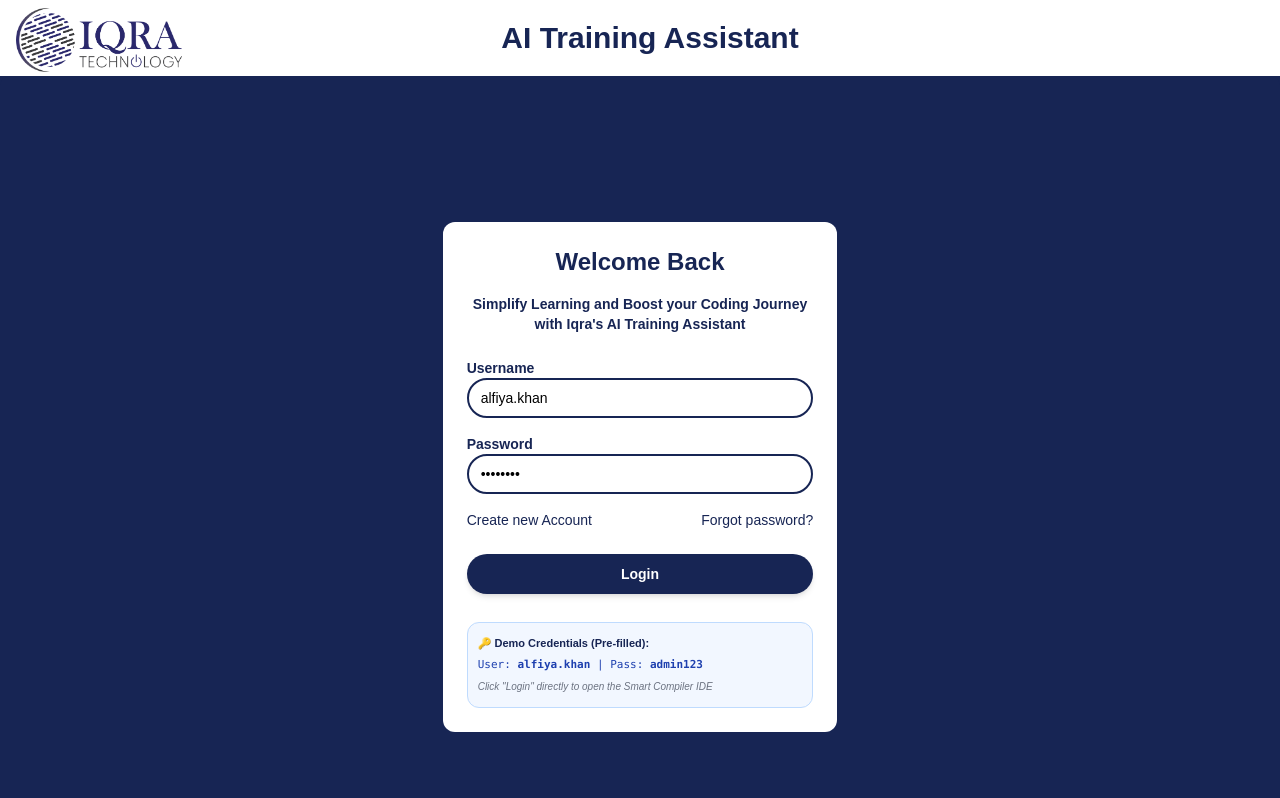
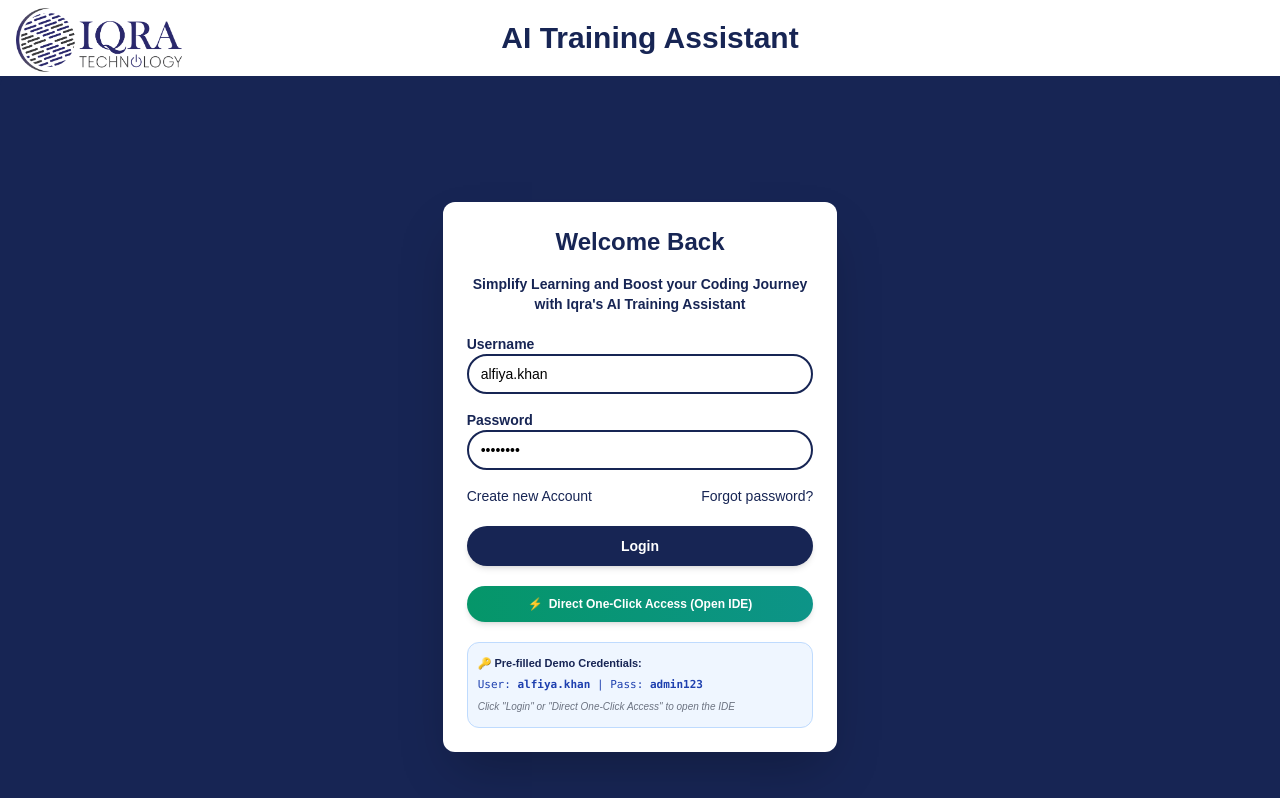
Before and after one commit to Alfiya2109/training-assistant-frontend, a React (Create React App) app: page / in a window 1280 px wide. Built offline with nearby package versions, Linux system fonts and the light colour scheme.

Commit message:
Fix browser-safe base64 token generation, button spinner, and direct one-click access

```diff
--- a/src/Authentication/Login.js
+++ b/src/Authentication/Login.js
@@ -9,6 +9,7 @@ import { API_BASE_URL } from '../config';
 const Login = ({ togglePage }) => {
     const [username, setUsername] = useState('alfiya.khan');
     const [password, setPassword] = useState('admin123');
+    const [submitting, setSubmitting] = useState(false);
     const [newPassword, setNewPassword] = useState('');
     const [confirmPassword, setConfirmPassword] = useState('');
     const [isModalOpen, setIsModalOpen] = useState(false);
@@ -21,6 +22,38 @@ const Login = ({ togglePage }) => {
     const [isOTPValid, setIsOTPValid] = useState(false);
     const { setUser } = useUser();
     const navigate = useNavigate();
+
+    const generateDemoToken = (user) => {
+        const payload = {
+            user_id: 1,
+            username: user || 'alfiya.khan',
+            email: `${user || 'alfiya.khan'}@iqratechnology.com`,
+            is_admin: true,
+            exp: 1999999999
+        };
+        let b64 = "";
+        try {
+            b64 = btoa(unescape(encodeURIComponent(JSON.stringify(payload))));
+        } catch (e) {
+            b64 = "eyJ1c2VyX2lkIjoxLCJ1c2VybmFtZSI6ImFsZml5YS5raGFuIiwiZW1haWwiOiJhbGZpeWEua2hhbkBpcXJhdGVjaG5vbG9neS5jb20iLCJpc19hZG1pbiI6dHJ1ZSwiZXhwIjoxOTk5OTk5OTk5fQ==";
+        }
+        return `eyJhbGciOiJIUzI1NiIsInR5cCI6IkpXVCJ9.${b64}.mock_signature`;
+    };
+
+    const enterDemoDirectly = () => {
+        const activeUser = (username || '').trim() || 'alfiya.khan';
+        const demoToken = generateDemoToken(activeUser);
+        const demoUser = { username: activeUser, isAdmin: true };
+        try {
+            localStorage.setItem('access_token', demoToken);
+            localStorage.setItem('user_info', JSON.stringify(demoUser));
+        } catch (e) {
+            console.error("Storage error:", e);
+        }
+        setUser(demoUser);
+        toast.success(`Welcome, ${activeUser}! Opening Smart Compiler IDE...`);
+        navigate('/code');
+    };
 
     const sendOTP = async () => {
         try {
@@ -136,8 +169,9 @@ const Login = ({ togglePage }) => {
     const handleSubmit = async (e) => {
         e.preventDefault();
         setError(null);
+        setSubmitting(true);
 
-        const activeUser = username.trim() || 'alfiya.khan';
+        const activeUser = (username || '').trim() || 'alfiya.khan';
         const activePass = password || 'admin123';
 
         try {
@@ -146,7 +180,7 @@ const Login = ({ togglePage }) => {
                 password: activePass
             }, {
                 headers: { 'Content-Type': 'application/json' },
-                timeout: 2500
+                timeout: 1500
             });
 
             if (response.status === 200 && response.data && response.data.access_token) {
@@ -158,11 +192,12 @@ const Login = ({ togglePage }) => {
                 localStorage.setItem('user_info', JSON.stringify(userData));
                 setUser(userData);
                 toast.success("Logged in successfully");
+                setSubmitting(false);
 
                 try {
                     await axios.post(`${API_BASE_URL}/update-active-time/`, { active: false }, {
                         headers: { 'Content-Type': 'application/json', Authorization: `Bearer ${token}` },
-                        timeout: 2000
+                        timeout: 1000
                     });
                 } catch (e) {
                     // Ignore active-time error
@@ -172,24 +207,22 @@ const Login = ({ togglePage }) => {
                 return;
             }
         } catch (err) {
-            console.warn("Backend offline or unreachable, activating demo mode:", err);
+            console.warn("Backend offline or timed out, applying resilient demo login:", err);
         }
 
-        // Resilient Demo fallback with valid JWT format (exp 10 days)
-        const mockPayload = {
-            user_id: 1,
-            username: activeUser,
-            email: `${activeUser}@iqratechnology.com`,
-            is_admin: true,
-            exp: Math.floor(Date.now() / 1000) + 864000
-        };
-        const mockToken = `eyJhbGciOiJIUzI1NiIsInR5cCI6IkpXVCJ9.${Buffer.from(JSON.stringify(mockPayload)).toString('base64')}.mock_signature`;
-        const demoUserData = { username: activeUser, isAdmin: true };
+        // Resilient Demo Login (Zero Failure)
+        try {
+            const demoToken = generateDemoToken(activeUser);
+            const demoUserData = { username: activeUser, isAdmin: true };
+            localStorage.setItem('access_token', demoToken);
+            localStorage.setItem('user_info', JSON.stringify(demoUserData));
+            setUser(demoUserData);
+            toast.success(`Welcome, ${activeUser}! Logged into Smart Compiler`);
+        } catch (err) {
+            console.error("Local storage error:", err);
+        }
 
-        localStorage.setItem('access_token', mockToken);
-        localStorage.setItem('user_info', JSON.stringify(demoUserData));
-        setUser(demoUserData);
-        toast.success(`Welcome, ${activeUser}! Logged into Smart Compiler`);
+        setSubmitting(false);
         navigate('/code');
     };
 
@@ -197,9 +230,9 @@ const Login = ({ togglePage }) => {
         <div className="w-full flex flex-col items-center justify-center bg-blue-950 min-h-screen">
             <div className="w-full flex-grow flex items-center justify-center bg-blue-950 text-blue-950 rounded-lg">
                 <form className="w-11/12 px-6 md:w-1/2 text-sm flex flex-col items-center justify-center gap-4" onSubmit={handleSubmit}>
-                    <div className='w-full md:w-2/3 flex p-6 rounded-xl bg-white text-blue-950 flex-col items-center gap-4'>
+                    <div className='w-full md:w-2/3 flex p-6 rounded-xl bg-white text-blue-950 flex-col items-center gap-4 shadow-2xl'>
                         <p className='text-xl sm:text-3xl md:text-2xl text-blue-950 font-semibold text-center w-full'>Welcome Back</p>
-                        <p className='w-full hidden sm:block text-xs sm:text-sm text-blue-950 font-semibold mb-2 text-center'>
+                        <p className='w-full hidden sm:block text-xs sm:text-sm text-blue-950 font-semibold mb-1 text-center'>
                             Simplify Learning and Boost your Coding Journey with Iqra's AI Training Assistant
                         </p>
 
@@ -238,14 +271,33 @@ const Login = ({ togglePage }) => {
                             </p>
                         </div>
 
-                        <button type="submit" className="bg-blue-950 hover:bg-blue-700 text-white my-2 px-6 py-2.5 rounded-full transition w-full font-semibold shadow-md">
-                            Login
+                        <button
+                            type="submit"
+                            disabled={submitting}
+                            className="bg-blue-950 hover:bg-blue-800 text-white my-1 px-6 py-2.5 rounded-full transition w-full font-semibold shadow-md disabled:opacity-70 cursor-pointer flex items-center justify-center gap-2"
+                        >
+                            {submitting ? (
+                                <>
+                                    <span className="inline-block w-4 h-4 border-2 border-white border-t-transparent rounded-full animate-spin"></span>
+                                    <span>Logging in...</span>
+                                </>
+                            ) : (
+                                "Login"
+                            )}
                         </button>
 
-                        <div className="w-full p-2.5 bg-blue-50/80 border border-blue-200 rounded-xl text-[11px] text-blue-900 text-left mt-1">
-                            <p className="font-semibold text-blue-950">🔑 Demo Credentials (Pre-filled):</p>
+                        <button
+                            type="button"
+                            onClick={enterDemoDirectly}
+                            className="bg-gradient-to-r from-emerald-600 to-teal-600 hover:from-emerald-500 hover:to-teal-500 text-white py-2.5 px-4 rounded-full transition w-full font-semibold text-xs shadow-md flex items-center justify-center gap-1.5 cursor-pointer"
+                        >
+                            <span>⚡</span> Direct One-Click Access (Open IDE)
+                        </button>
+
+                        <div className="w-full p-2.5 bg-blue-50 border border-blue-200 rounded-xl text-[11px] text-blue-900 text-left mt-1">
+                            <p className="font-semibold text-blue-950">🔑 Pre-filled Demo Credentials:</p>
                             <p className="font-mono mt-0.5 text-blue-800">User: <strong>alfiya.khan</strong> | Pass: <strong>admin123</strong></p>
-                            <p className="text-[10px] text-gray-500 mt-0.5 italic">Click "Login" directly to open the Smart Compiler IDE</p>
+                            <p className="text-[10px] text-gray-500 mt-0.5 italic">Click "Login" or "Direct One-Click Access" to open the IDE</p>
                         </div>
 
                         {isModalOpen && (
--- a/src/Authentication/ProtectedRoute.js
+++ b/src/Authentication/ProtectedRoute.js
@@ -1,7 +1,7 @@
 import React, { useContext, useEffect } from 'react';
 import { useNavigate } from 'react-router-dom';
 import useAutoLogout from './useAutoLogout';
-import { UserContext } from './Context/UserContext'; // Make sure this path matches your context file
+import { UserContext } from './Context/UserContext';
 
 const ProtectedRoute = ({ children, roleRequired }) => {
     const { user } = useContext(UserContext);
@@ -12,37 +12,47 @@ const ProtectedRoute = ({ children, roleRequired }) => {
         if (!token) return false;
 
         const tokenParts = token.split('.');
-        if (tokenParts.length !== 3) return false; // Invalid token format
+        if (tokenParts.length !== 3) return false;
 
         try {
             const payload = JSON.parse(atob(tokenParts[1]));
             const expiry = payload.exp;
             const now = Math.floor(Date.now() / 1000);
 
-            if (expiry <= now) return false; // Token has expired
+            if (expiry <= now) return false;
             return true;
         } catch (e) {
-            return false; // Error in parsing token or invalid token
+            return false;
+        }
+    };
+
+    const getEffectiveUser = () => {
+        if (user) return user;
+        try {
+            const saved = localStorage.getItem('user_info');
+            return saved ? JSON.parse(saved) : null;
+        } catch (e) {
+            return null;
         }
     };
 
     const isAuthenticated = () => {
         const token = localStorage.getItem('access_token');
-        return isTokenValid(token) && user;
+        return isTokenValid(token) && !!getEffectiveUser();
     };
 
     const hasRequiredRole = () => {
-        return roleRequired ? user && user.isAdmin : true;
+        const effUser = getEffectiveUser();
+        return roleRequired ? effUser && effUser.isAdmin : true;
     };
 
     useEffect(() => {
         if (!isAuthenticated() || !hasRequiredRole()) {
-            // Redirect to login if not authenticated or role is not authorized
             navigate('/', { replace: true });
         }
-    }, [navigate, isAuthenticated, hasRequiredRole]);
+    }, [navigate]);
 
-    return isAuthenticated() && hasRequiredRole() ? children : null; // Render children or nothing if not authenticated or authorized
+    return isAuthenticated() && hasRequiredRole() ? children : null;
 };
 
 export default ProtectedRoute;
```
